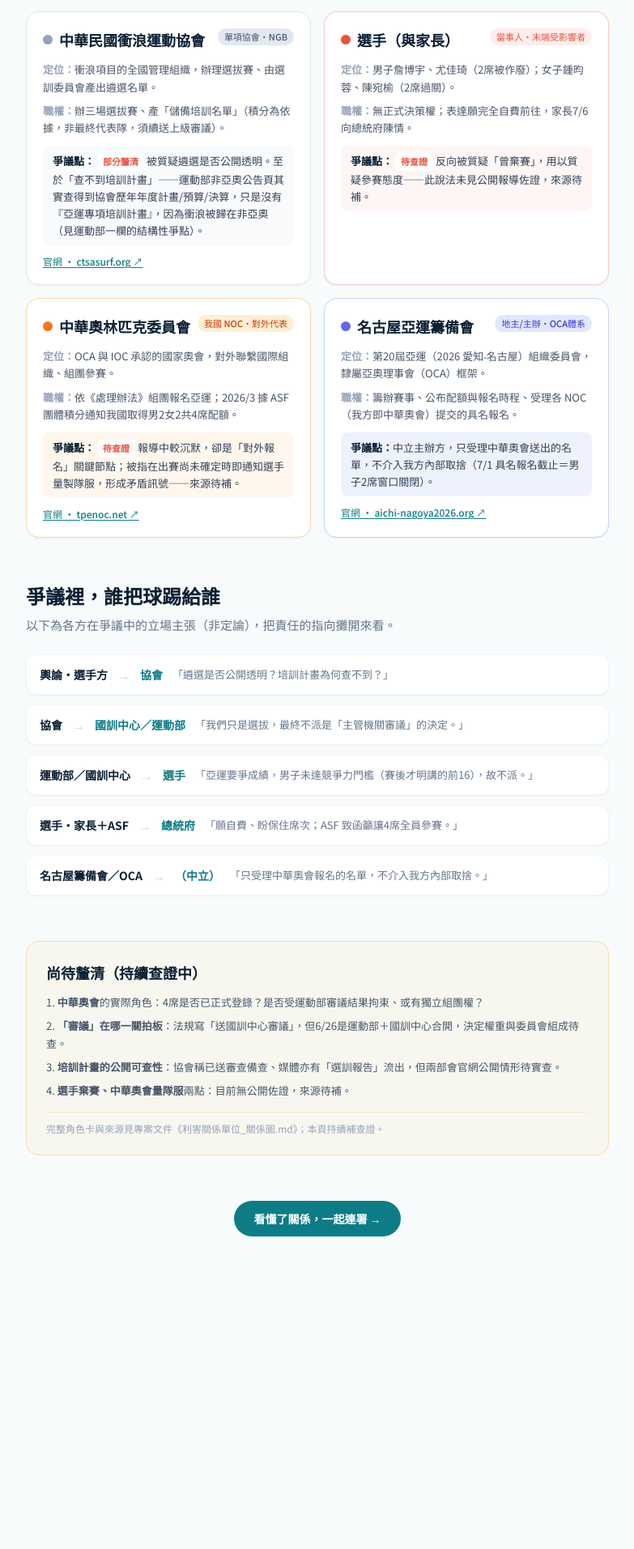
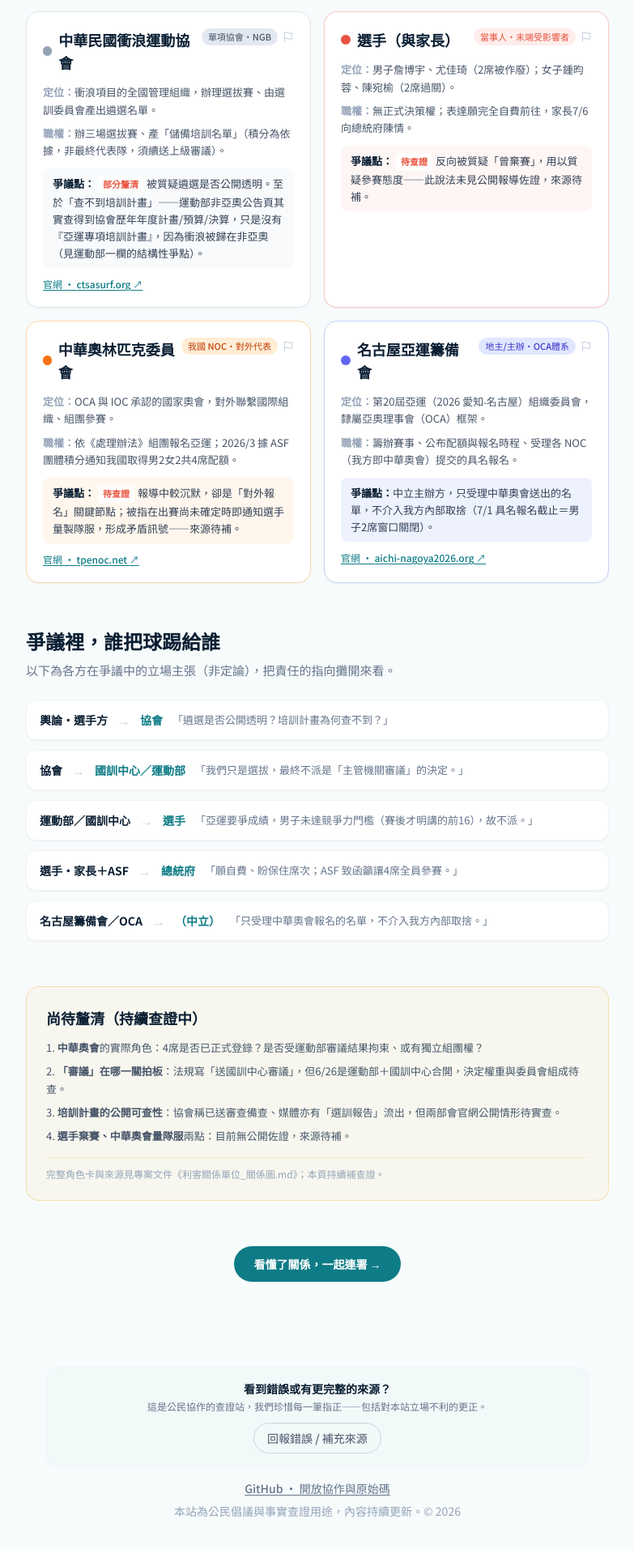
Before and after one commit to sucrelinsurfer/Aichi-Nagoya-2026issue, a Next.js app in the folder web/: page /relations in a window 1280 px wide. Shown: the part 1987-3900 px from the top of the page at 81% size, without its empty margins (248-1031 px from the left). Before the commit the page ends 3578 px from the top, so only its background shows below. Built offline with nearby package versions, Linux system fonts and the light colour scheme; no server answers.

Commit message:
回報機制擴增footer新增

```diff
--- a/web/app/countries/page.tsx
+++ b/web/app/countries/page.tsx
@@ -81,7 +81,10 @@ export default function CountriesPage() {
                     <p className="mt-3 text-[15px] leading-relaxed text-slate-600">
                       {c.body}
                     </p>
-                    <CountryCheck sources={c.sources} />
+                    <CountryCheck
+                      sources={c.sources}
+                      context={`各國遴選｜${c.name}`}
+                    />
                     {hasRoster.has(c.name) ? (
                       <Link
                         href={`/rosters#${c.name}`}
--- a/web/app/layout.tsx
+++ b/web/app/layout.tsx
@@ -1,6 +1,7 @@
 import type { Metadata } from "next";
 import "./globals.css";
 import Nav from "@/components/Nav";
+import Footer from "@/components/Footer";
 import Glossary from "@/components/Glossary";
 import { GoogleAnalytics } from "@next/third-parties/google";
 
@@ -42,6 +43,7 @@ export default function RootLayout({
       <body>
         <Nav />
         {children}
+        <Footer />
         <Glossary />
       </body>
       <GoogleAnalytics gaId="G-EF7GGW10SP" />
--- a/web/app/page.tsx
+++ b/web/app/page.tsx
@@ -7,7 +7,6 @@ import StanceCompare from "@/components/StanceCompare";
 import Poll from "@/components/Poll";
 import ShareBar from "@/components/ShareBar";
 import TakeAction from "@/components/TakeAction";
-import ReportError from "@/components/ReportError";
 import Sources from "@/components/Sources";
 
 export default function Home() {
@@ -140,27 +139,6 @@ export default function Home() {
       <section className="mx-auto max-w-3xl px-6 py-20">
         <Sources />
       </section>
-
-      <footer className="border-t border-slate-100 px-6 py-10 text-center text-sm text-slate-400">
-        <div className="mb-4 rounded-2xl border border-slate-100 bg-foam/40 px-5 py-4">
-          <p className="text-sm font-bold text-ink">看到錯誤或有更完整的來源？</p>
-          <p className="mx-auto mt-1 max-w-md text-xs text-slate-500">
-            這是公民協作的查證站，我們珍惜每一筆指正——包括對本站立場不利的更正。
-          </p>
-          <div className="mt-3 flex justify-center">
-            <ReportError variant="button" label="回報錯誤 / 補充來源" context="頁尾" />
-          </div>
-        </div>
-        <a
-          href="https://github.com/sucrelinsurfer/Aichi-Nagoya-2026issue"
-          target="_blank"
-          rel="noreferrer noopener"
-          className="font-medium text-slate-500 underline underline-offset-2 hover:text-wave"
-        >
-          GitHub · 開放協作與原始碼
-        </a>
-        <p className="mt-2">本站為公民倡議與事實查證用途，內容持續更新。© 2026</p>
-      </footer>
     </main>
   );
 }
--- a/web/app/relations/page.tsx
+++ b/web/app/relations/page.tsx
@@ -1,4 +1,5 @@
 import Link from "next/link";
+import ReportError from "@/components/ReportError";
 
 export const metadata = {
   title: "六方關係圖：亞運衝浪爭議誰負責哪一關｜懶人包",
@@ -267,11 +268,14 @@ export default function RelationsPage() {
                       <span className={`h-3 w-3 rounded-full ${t.dot}`} />
                       <h3 className="text-lg font-black text-ink">{u.name}</h3>
                     </div>
-                    <span
-                      className={`shrink-0 rounded-full px-2 py-0.5 text-[11px] font-medium ${t.chip}`}
-                    >
-                      {u.tag}
-                    </span>
+                    <div className="flex shrink-0 items-center gap-1.5">
+                      <span
+                        className={`rounded-full px-2 py-0.5 text-[11px] font-medium ${t.chip}`}
+                      >
+                        {u.tag}
+                      </span>
+                      <ReportError variant="icon" context={`關係圖｜${u.name}`} />
+                    </div>
                   </div>
 
                   <p className="mt-3 text-[13px] leading-relaxed text-slate-600">
--- a/web/components/CountryCheck.tsx
+++ b/web/components/CountryCheck.tsx
@@ -3,6 +3,7 @@
 import { useState } from "react";
 import { STATUS_META, type VerifyStatus } from "@/data/timeline";
 import { SHOTS, ARCHIVES } from "@/data/screenshots";
+import ReportError from "./ReportError";
 
 type Src = { title: string; url: string };
 
@@ -12,7 +13,13 @@ const NOTE: Record<string, string> = {
   unverified: "內容為公開資料彙整，尚無直接官方連結佐證，列為待查補。",
 };
 
-export default function CountryCheck({ sources }: { sources: Src[] }) {
+export default function CountryCheck({
+  sources,
+  context = "",
+}: {
+  sources: Src[];
+  context?: string;
+}) {
   const [open, setOpen] = useState(false);
   const [zoom, setZoom] = useState<string | null>(null);
   const [failed, setFailed] = useState<Set<string>>(new Set());
@@ -86,6 +93,9 @@ export default function CountryCheck({ sources }: { sources: Src[] }) {
             </ul>
           )}
           <p className="mt-2 text-xs text-slate-400">截圖與存證陸續補上。</p>
+          <div className="mt-3 flex justify-end border-t border-slate-100 pt-2">
+            <ReportError context={context || "各國遴選"} />
+          </div>
         </div>
       )}
 
--- /dev/null
+++ b/web/components/Footer.tsx
@@ -0,0 +1,32 @@
+import ReportError from "./ReportError";
+
+export default function Footer() {
+  return (
+    <footer className="border-t border-slate-100 px-6 py-10 text-center text-sm text-slate-400">
+      <div className="mx-auto max-w-2xl">
+        <div className="mb-4 rounded-2xl border border-slate-100 bg-foam/40 px-5 py-4">
+          <p className="text-sm font-bold text-ink">看到錯誤或有更完整的來源？</p>
+          <p className="mx-auto mt-1 max-w-md text-xs text-slate-500">
+            這是公民協作的查證站，我們珍惜每一筆指正——包括對本站立場不利的更正。
+          </p>
+          <div className="mt-3 flex justify-center">
+            <ReportError
+              variant="button"
+              label="回報錯誤 / 補充來源"
+              context="頁尾"
+            />
+          </div>
+        </div>
+        <a
+          href="https://github.com/sucrelinsurfer/Aichi-Nagoya-2026issue"
+          target="_blank"
+          rel="noreferrer noopener"
+          className="font-medium text-slate-500 underline underline-offset-2 hover:text-wave"
+        >
+          GitHub · 開放協作與原始碼
+        </a>
+        <p className="mt-2">本站為公民倡議與事實查證用途，內容持續更新。© 2026</p>
+      </div>
+    </footer>
+  );
+}
--- a/web/components/ReportError.tsx
+++ b/web/components/ReportError.tsx
@@ -54,7 +54,7 @@ export default function ReportError({
   label = "回報這裡有誤",
 }: {
   context?: string;
-  variant?: "link" | "button" | "nav";
+  variant?: "link" | "button" | "nav" | "icon";
   label?: string;
 }) {
   const [mounted, setMounted] = useState(false);
@@ -152,6 +152,28 @@ export default function ReportError({
         className="text-slate-600 transition hover:text-coral"
       >
         {label}
+      </button>
+    ) : variant === "icon" ? (
+      <button
+        onClick={openModal}
+        title="回報這裡有誤"
+        aria-label="回報這裡有誤"
+        className="text-slate-300 transition hover:text-coral"
+      >
+        <svg
+          width="14"
+          height="14"
+          viewBox="0 0 24 24"
+          fill="none"
+          stroke="currentColor"
+          strokeWidth="2"
+          strokeLinecap="round"
+          strokeLinejoin="round"
+          aria-hidden="true"
+        >
+          <path d="M4 15s1-1 4-1 5 2 8 2 4-1 4-1V3s-1 1-4 1-5-2-8-2-4 1-4 1z" />
+          <line x1="4" y1="22" x2="4" y2="15" />
+        </svg>
       </button>
     ) : (
       <button
--- a/web/components/RosterTable.tsx
+++ b/web/components/RosterTable.tsx
@@ -1,6 +1,7 @@
 import Link from "next/link";
 import { ROSTERS } from "@/data/rosters";
 import { COUNTRIES } from "@/data/countries";
+import ReportError from "./ReportError";
 
 const VERIFY = {
   verified: { label: "已證實", chip: "bg-emerald-50 text-emerald-700 border-emerald-200" },
@@ -63,6 +64,9 @@ export default function RosterTable() {
                 <span className="rounded bg-sky-50 px-1.5 py-0.5 text-[11px] font-medium text-sky-700">男 {q.men}</span>
                 <span className="rounded bg-pink-50 px-1.5 py-0.5 text-[11px] font-medium text-pink-700">女 {q.women}</span>
                 <span className={`rounded-full border px-2 py-0.5 text-[11px] font-medium ${v.chip}`}>{v.label}</span>
+                <span className="ml-auto">
+                  <ReportError variant="icon" context={`各國選手｜${r.country}`} />
+                </span>
               </div>
 
               <div className="-mx-5 mt-3 overflow-x-auto px-5">
--- a/web/data/timeline.ts
+++ b/web/data/timeline.ts
@@ -153,12 +153,12 @@ export const TIMELINE: TimelineItem[] = [
   },
   {
     id: "tl-quota",
-    date: "2024–2025",
+    date: "2024/3/29",
     title: "兩屆亞錦賽累積團體積分，拿下 4 席",
     body: "衝浪的亞運名額，不是「個人打進亞錦賽前四名就直接換一張門票」，而是把各國選手的成績換算成團體積分、依國家／地區總排名分配席次。所以台灣這 4 席，是整支中華隊一起打下來的——配額由 2024、2025 兩屆亞錦賽的國家團體排名累加而成，每屆每國最多 1 男 1 女。2026 年 3 月，中華奧會據此通知台灣取得這 4 席（男 2、女 2）暫定配額。",
     fact: {
       status: "verified",
-      note: "ASF 官方《參賽資格制度》（文件版本日期 2024/3/29）白紙黑字：男 24／女 24、每國上限 2 男 2 女；配額由 2024 與 2025 兩屆亞錦賽分配、每屆每國上限 1 男 1 女——即兩屆累加，非單一賽事、也非個人前4名直接晉級。⚠️ 釐清：2024/3/29 是「資格規則」文件的版本日期（規則怎麼算），不是台灣拿到 4 席的日期；4 席是靠 2024、2025 兩屆亞錦賽成績累積，2025 打完才定案、2026/3 由中華奧會通知暫定配額。下方為 ASF 官方文件（含 QUALIFICATION PATHWAY）與配額表。",
+      note: "此處日期 2024/3/29 為 ASF 官方《參賽資格制度》（QUALIFICATION PATHWAY）文件的版本日期。制度白紙黑字：男 24／女 24、每國上限 2 男 2 女；配額由 2024 與 2025 兩屆亞錦賽分配、每屆每國上限 1 男 1 女——即兩屆累加，非單一賽事、也非個人前4名直接晉級。實際席次靠兩屆亞錦賽成績累積，2026/3 由中華奧會通知台灣取得暫定配額。下方為 ASF 官方文件與配額表。",
       sources: [
         {
           title: "ASF 參賽資格制度 PDF · 2024/3/29 版（中英雙語下載）",
```
